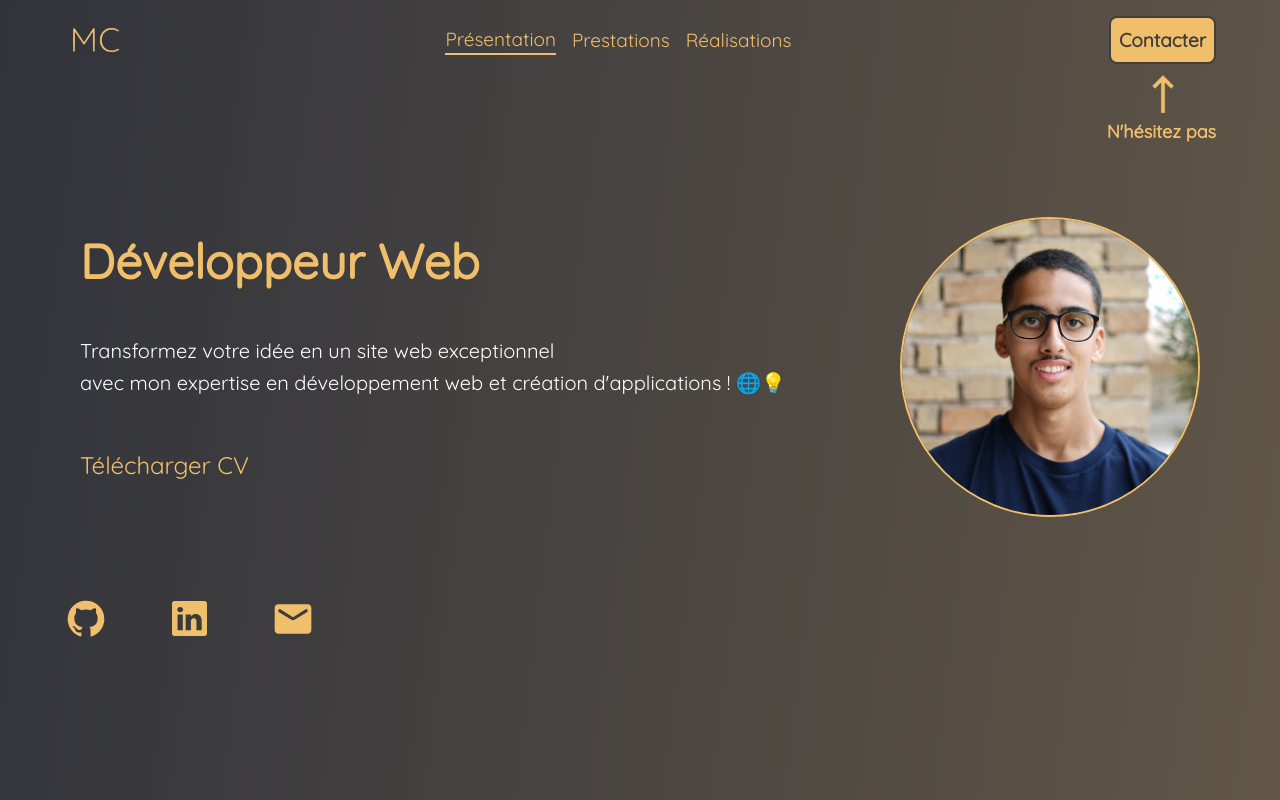
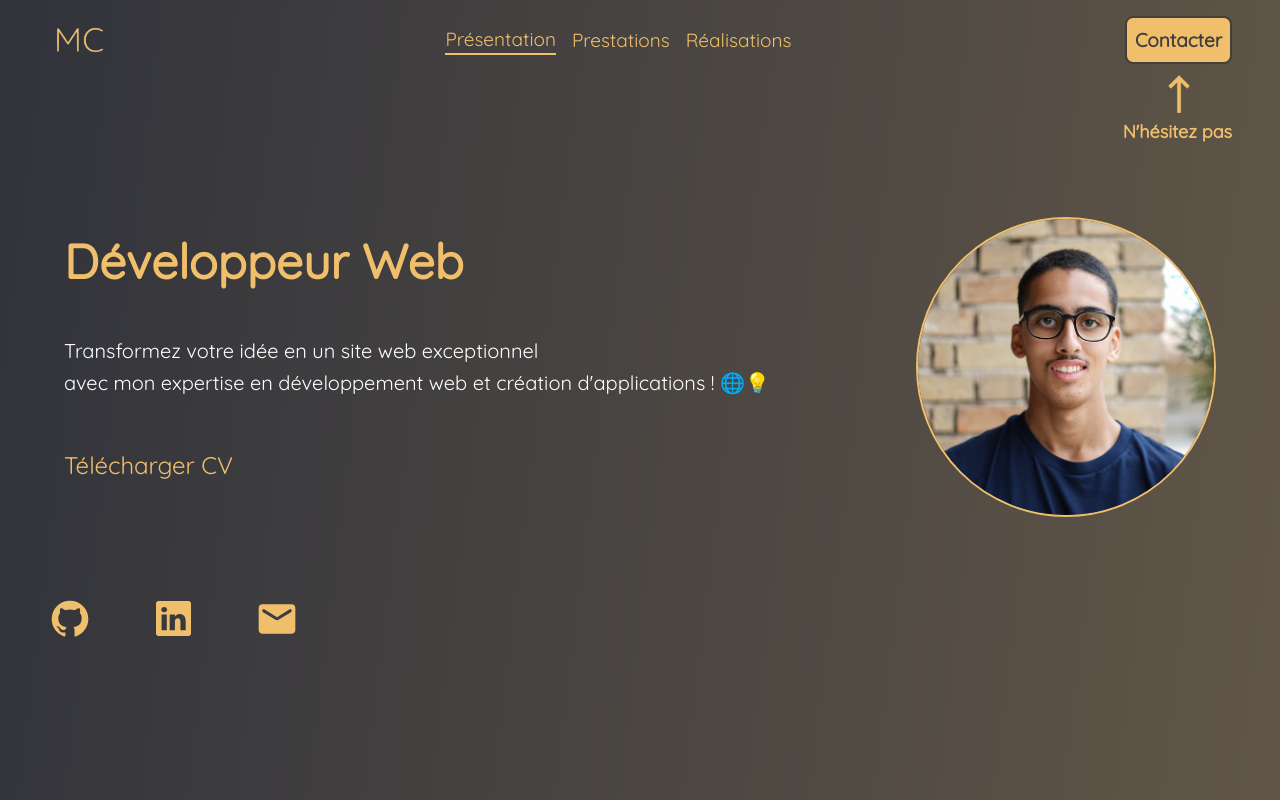
Before and after one commit to mohamedDev69/Portfolio-NuxtJs, a Nuxt app: page / in a window 1280 px wide. Built offline with nearby package versions, Linux system fonts and the light colour scheme; what @splidejs/vue-splide would draw is missing.

Commit message:
fix size and alignement text

```diff
--- a/components/Navbar.vue
+++ b/components/Navbar.vue
@@ -77,7 +77,7 @@ export default {
             <svg :style="{color : colorCross}" class="w-[36px] hover:text-white fill-current svg-icon" xmlns="http://www.w3.org/2000/svg" viewBox="0 0 1024 1024"><path d="M810.65984 170.65984q18.3296 0 30.49472 12.16512t12.16512 30.49472q0 18.00192-12.32896 30.33088l-268.67712 268.32896 268.67712 268.32896q12.32896 12.32896 12.32896 30.33088 0 18.3296-12.16512 30.49472t-30.49472 12.16512q-18.00192 0-30.33088-12.32896l-268.32896-268.67712-268.32896 268.67712q-12.32896 12.32896-30.33088 12.32896-18.3296 0-30.49472-12.16512t-12.16512-30.49472q0-18.00192 12.32896-30.33088l268.67712-268.32896-268.67712-268.32896q-12.32896-12.32896-12.32896-30.33088 0-18.3296 12.16512-30.49472t30.49472-12.16512q18.00192 0 30.33088 12.32896l268.32896 268.67712 268.32896-268.67712q12.32896-12.32896 30.33088-12.32896z"/></svg>
           </button>
         </div>
-        <a href="/" class="cursor-pointer" v-if="logoVisible">
+        <a href="/" class="cursor-pointer sm:ml-0 ml-10" v-if="logoVisible">
           <img src="/img/logo-transparent.png" class="w-16" alt="logo_principal">
         </a>
         <div class="hidden lg:flex items-center space-x-4 lg:text-[19px] text-[16px] ">
--- a/tailwind.config.ts
+++ b/tailwind.config.ts
@@ -25,12 +25,11 @@ module.exports = {
     container: {
       center: true,
       padding: {
-        "2xl" : '6rem',
-        xl: '4rem',
+        "2xl" : '4rem',
+        xl: '3rem',
         md : '3rem',
-        sm : '2rem',
+        sm : '4rem',
         default : '1rem'
-
       },
     }
   },
```
